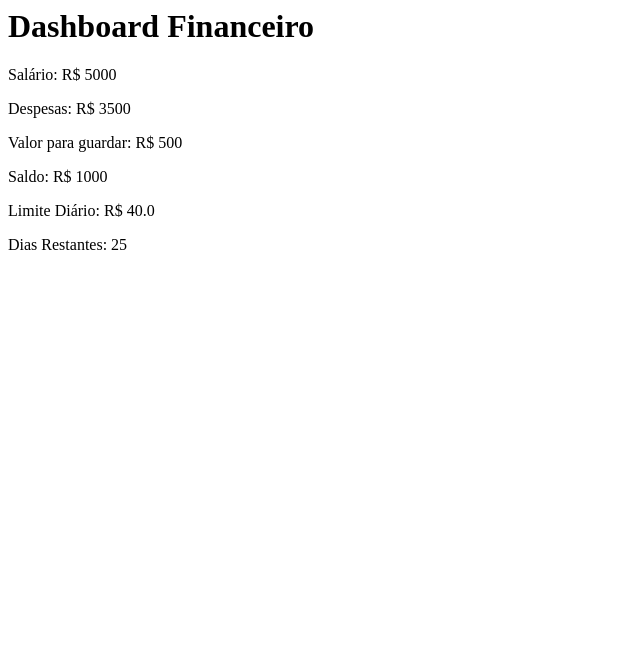
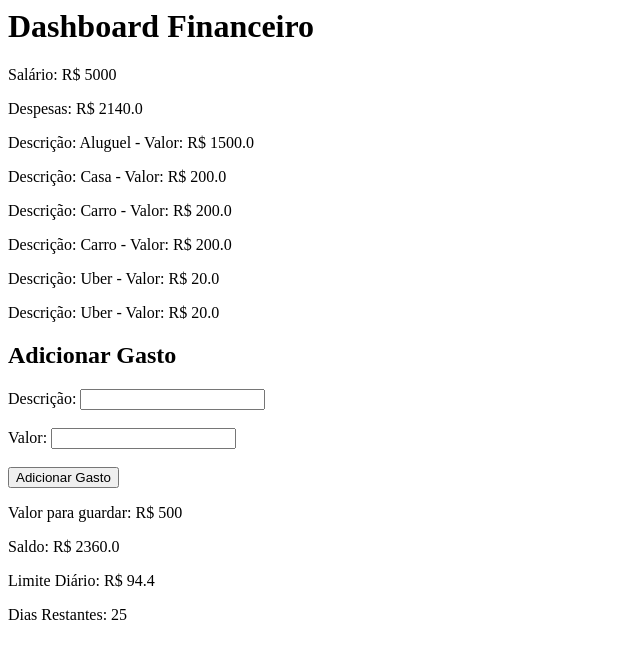
Before and after one commit to GSouzaDev20/dashboard-financeiro, a Flask app: page / in a window 1280 px wide. Shown: the top 659 px of the page, without its empty margins (0-640 px from the left). Run offline with Flask 3, Linux system fonts and the light colour scheme; data comes from the database, SQL or seed files in the repository; both versions use the stored data as it was after the commit.

```diff
--- a/app.py
+++ b/app.py
@@ -1,5 +1,6 @@
 
-from flask import Flask, render_template
+from flask import Flask, render_template, redirect, request
+from database import buscar_gastos, salvar_gasto
 
 app = Flask(__name__)
 
@@ -19,13 +20,8 @@ def Despesas(Gastos_Mensais):
 @app.route('/')
 def start():
     Salario = 5000
-    Gastos_Mensais = [
-        {"descricao": "Aluguel", "valor": 1500},
-        {"descricao": "Compras", "valor": 1000},
-        {"descricao": "Transporte", "valor": 500},
-        {"descricao": "Lazer", "valor": 300},
-        {"descricao": "Outros", "valor": 200}
-    ]
+    Gastos_Mensais = buscar_gastos()
+    gastos_detalhados = buscar_gastos()
     Valor_para_guardar = 500
 
     despesas = Despesas(Gastos_Mensais)
@@ -36,10 +32,18 @@ def start():
     return render_template('index.html',
                            Salario=Salario,
                            Despesas=despesas,
+                           Despesas_Detalhadas=gastos_detalhados,
                            Valor_para_guardar=Valor_para_guardar,
                            Valor_restante=Valor_restante,
                            DiaRestantes=DiaRestantes,
                            Limite_diario=limite_diario)
+@app.route('/adicionar_gasto', methods=['POST'])
+def adicionar_gasto():
+    descricao = request.form['descricao']
+    valor = float(request.form['valor'])
+    # Aqui você pode adicionar a lógica para salvar o gasto no banco de dados
+    salvar_gasto(descricao, valor)
+    return redirect('/')
 
 if __name__ == '__main__':
     app.run(host='0.0.0.0', port = 5000, debug=True)
--- a/database.py
+++ b/database.py
@@ -1,13 +1,38 @@
 import sqlite3
 
-connect = sqlite3.connect('database.db')
-cursor = connect.cursor()
+def create_database():
+    connect = sqlite3.connect('database.db')
+    cursor = connect.cursor()
 
-cursor.execute('''CREATE TABLE IF NOT EXISTS gastos (
-    id INTEGER PRIMARY KEY AUTOINCREMENT,
-    descricao TEXT NOT NULL,
-    valor REAL NOT NULL
-)''')
+    cursor.execute('''CREATE TABLE IF NOT EXISTS gastos (
+        id INTEGER PRIMARY KEY AUTOINCREMENT,
+        descricao TEXT NOT NULL,
+        valor REAL NOT NULL
+    )''')
 
-connect.commit()
-connect.close()
+    connect.commit()
+    connect.close()
+
+def buscar_gastos():
+    connect = sqlite3.connect('database.db')
+    connect.row_factory = sqlite3.Row
+
+    cursor = connect.cursor()
+    cursor.execute("SELECT * FROM gastos")
+
+    gastos = cursor.fetchall()
+    print(gastos)
+
+    connect.close()
+    return gastos
+def conectar():
+    connect = sqlite3.connect('database.db')
+    return connect
+def salvar_gasto(descricao, valor):
+    connect = sqlite3.connect('database.db')
+    cursor = connect.cursor()
+
+    cursor.execute("INSERT INTO gastos (descricao, valor) VALUES (?, ?)", (descricao, valor))
+
+    connect.commit()
+    connect.close()
--- a/templates/index.html
+++ b/templates/index.html
@@ -1,14 +1,29 @@
 <html lang="pt-br">
+
 <head meta charset="UTF-8">
     <title>Dashboard Financeiro</title>
 </head>
+
 <body>
     <h1>Dashboard Financeiro</h1>
     <p>Salário: R$ {{ Salario }}</p>
     <p>Despesas: R$ {{ Despesas }}</p>
+    {% for gasto in Despesas_Detalhadas %}
+    <p>Descrição: {{ gasto["descricao"] }} - Valor: R$ {{ gasto["valor"] }}</p>
+    {% endfor %}
+    <h2>Adicionar Gasto</h2>
+    <form method="POST" action="/adicionar_gasto">
+        <label for="descricao">Descrição:</label>
+        <input type="text" id="descricao" name="descricao">
+        <br></br>
+        <label for="valor">Valor:</label>
+        <input type="number" id="valor" name="valor">
+        <br></br>
+        <button type="submit">Adicionar Gasto</button>
         <p>Valor para guardar: R$ {{ Valor_para_guardar }}</p>
         <p>Saldo: R$ {{ Valor_restante }}</p>
         <p>Limite Diário: R$ {{ Limite_diario }}</p>
         <p>Dias Restantes: {{ DiaRestantes }}</p>
 </body>
+
 </html>
```
Also changed, not shown: database.db (added). Lines whose indentation alone changed are shown as unchanged.
